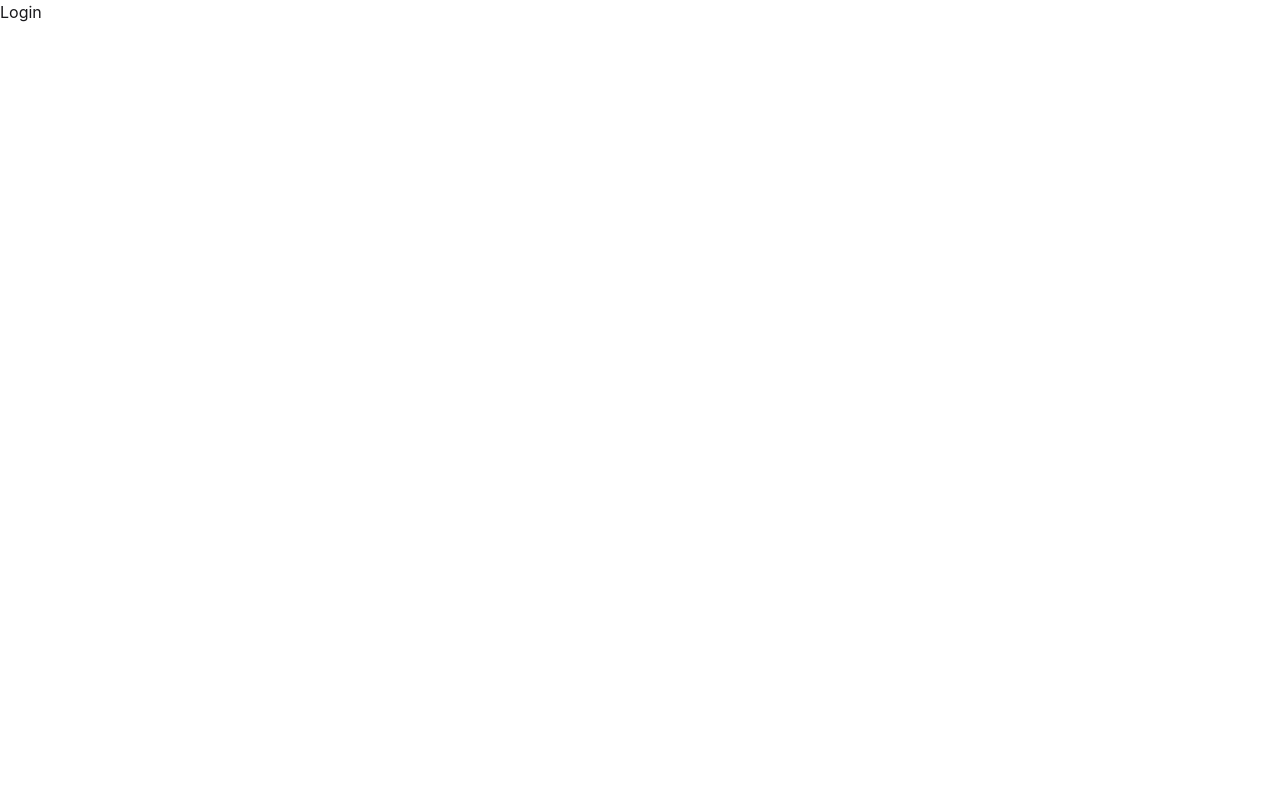
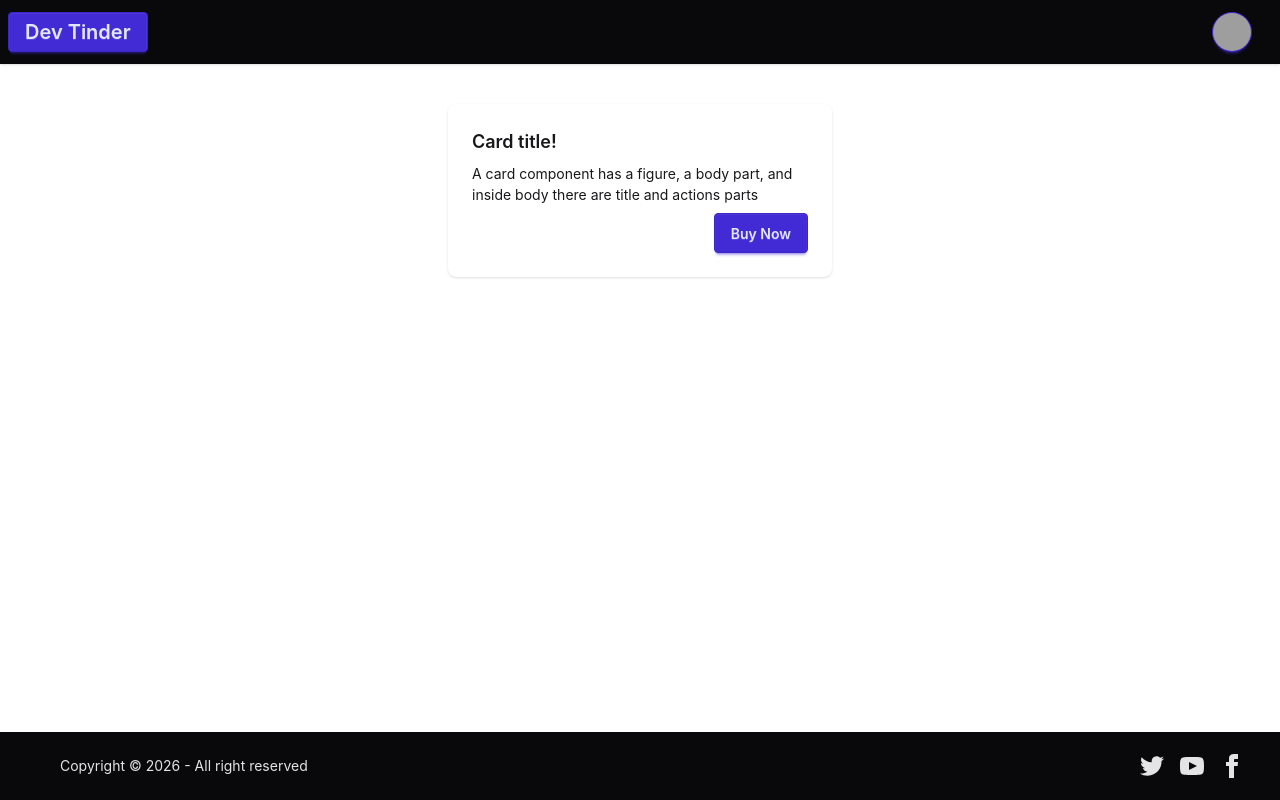
Before and after one commit to Utkarshcode1412/Dev-Tinder-Frontend, a React (Vite) app: page /login in a window 1280 px wide. Built offline with nearby package versions, Linux system fonts and the light colour scheme; grey boxes are pictures that could not be loaded.

Commit message:
debugged the routing issue by nesting login and profile routes under the body route

```diff
--- a/src/App.jsx
+++ b/src/App.jsx
@@ -8,9 +8,10 @@ function App() {
     <>
       <BrowserRouter basename="/">
           <Routes>
-              <Route path="/" element={<Body />} />
-                <Route path="/login" element={<Login/>} />
-                <Route path="/profile" element={<Profile/>} />
+              <Route path="/" element={<Body />}>
+                  <Route path="/login" element={<Login />} />
+                  <Route path="/profile" element={<Profile />} />
+              </Route>
           </Routes>
       </BrowserRouter>
     </>
--- a/src/Login.jsx
+++ b/src/Login.jsx
@@ -2,7 +2,17 @@ import React from 'react'
 
 const Login = () => {
   return (
-    <div>Login</div>
+    <div className='flex justify-center my-10'>
+      <div className="card bg-base-100 w-96 shadow-sm">
+        <div className="card-body">
+          <h2 className="card-title">Card title!</h2>
+          <p>A card component has a figure, a body part, and inside body there are title and actions parts</p>
+          <div className="card-actions justify-end">
+            <button className="btn btn-primary">Buy Now</button>
+          </div>
+        </div>
+      </div>
+    </div>
   )
 }
 
```
